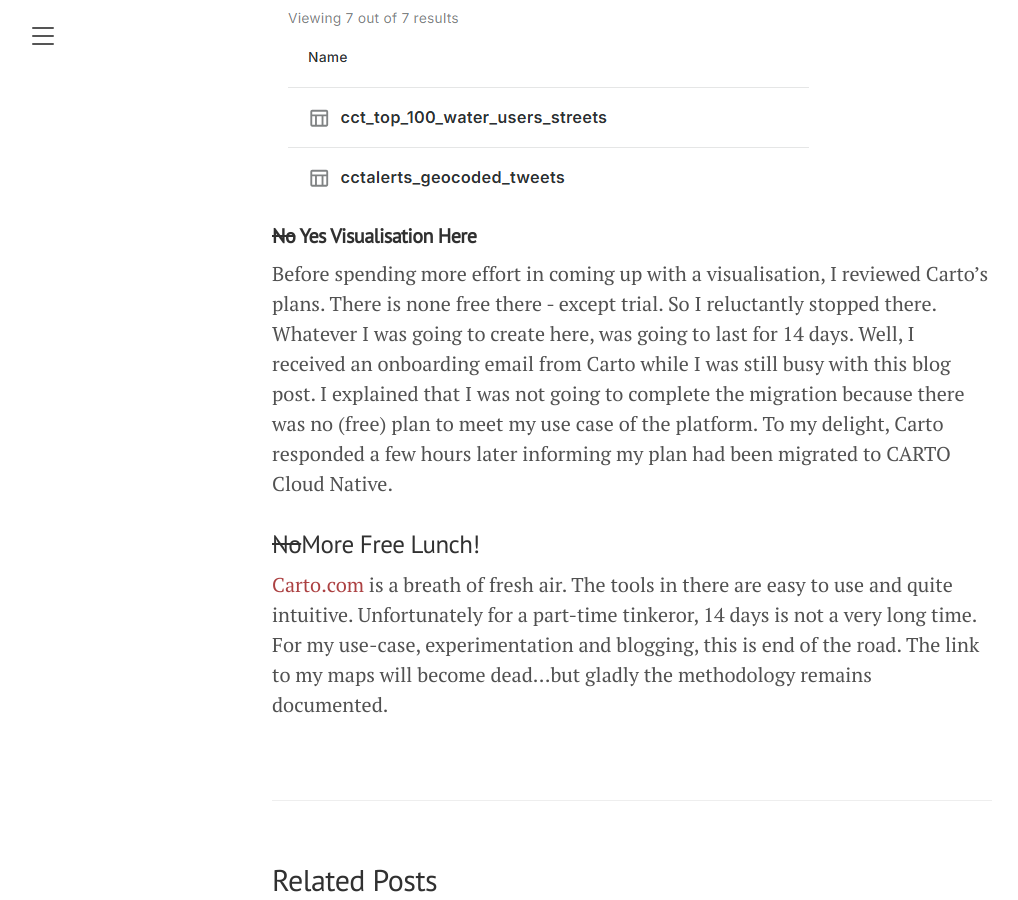
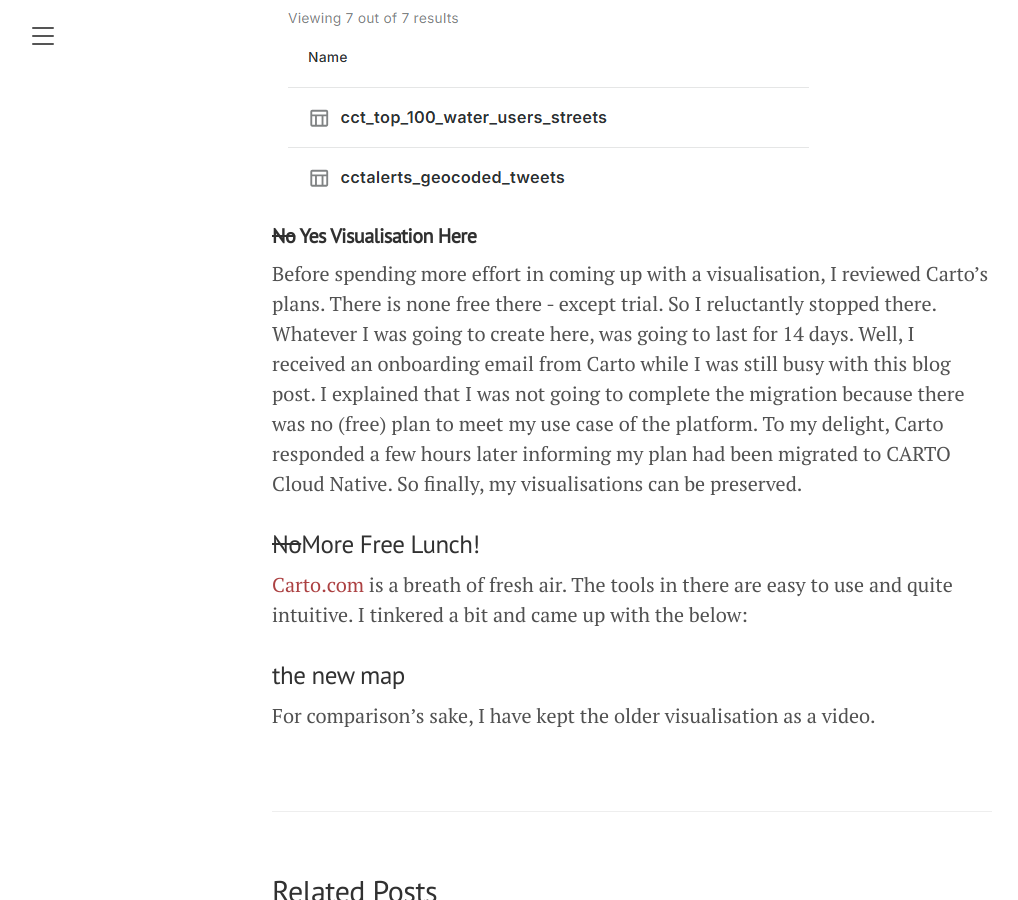
Before and after one commit to erickndava/erickndava.github.io, a Jekyll site: the page built from _posts/2025-02-27-legacy.md, in a window 1280 px wide and 900 px high, scrolled down 3273 px. Shown: the whole window, without its empty margins (8-1026 px from the left). Built offline with Jekyll 4.4.1, drawn with Linux system fonts in a browser that asks for light colours.

Commit message:
Update 2025-02-27-legacy.md

```diff
--- a/_posts/2025-02-27-legacy.md
+++ b/_posts/2025-02-27-legacy.md
@@ -68,8 +68,12 @@
 
 #### **~~No~~ Yes Visualisation Here**
 
-Before spending more effort in coming up with a visualisation, I reviewed Carto's plans. There is none free there - except trial. So I reluctantly stopped there. Whatever I was going to create here, was going to last for 14 days. Well, I received an onboarding email from Carto while I was still busy with this blog post. I explained that I was not going to complete the migration because there was no (free) plan to meet my use case of the platform. To my delight, Carto responded a few hours later informing my plan had been migrated to CARTO Cloud Native.
+Before spending more effort in coming up with a visualisation, I reviewed Carto's plans. There is none free there - except trial. So I reluctantly stopped there. Whatever I was going to create here, was going to last for 14 days. Well, I received an onboarding email from Carto while I was still busy with this blog post. I explained that I was not going to complete the migration because there was no (free) plan to meet my use case of the platform. To my delight, Carto responded a few hours later informing my plan had been migrated to CARTO Cloud Native. So finally, my visualisations can be preserved.
 
 ### <a name="head1234"></a>~~No~~More Free Lunch!
 
-[Carto.com](https://carto.com/) is a breath of fresh air. The tools in there are easy to use and quite intuitive. Unfortunately for a part-time tinkeror, 14 days is not a very long time. For my use-case, experimentation and blogging, this is end of the road. The link to my maps will become dead...but gladly the methodology remains documented.
+[Carto.com](https://carto.com/) is a breath of fresh air. The tools in there are easy to use and quite intuitive. I tinkered a bit and came up with the below:
+
+### the new map
+
+For comparison's sake, I have kept the older visualisation as a video.
```
